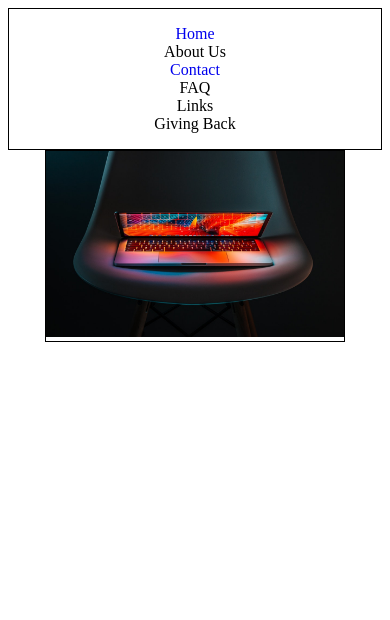
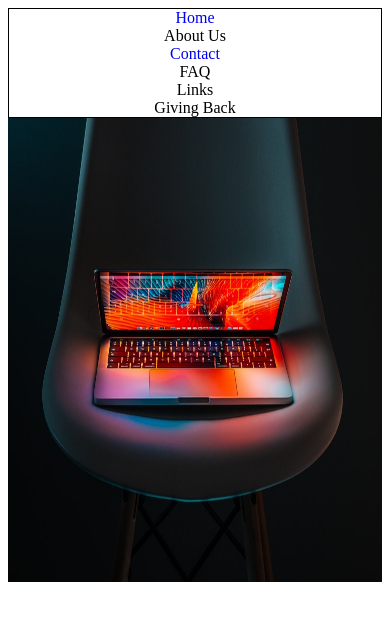
Before and after one commit to Miked0331/tenthward, a plain HTML site: page index.html in a window 390 px wide. Drawn offline with Linux system fonts and the light colour scheme.

Commit message:
landing update

```diff
--- a/style.css
+++ b/style.css
@@ -40,6 +40,11 @@ input[type=text], select, textarea {
     }
   }
 
+  /*Background color*/
+  body {
+    background-color: FFF8DC;
+  }
+
   .nav-container {
       display: flex;
       border: solid black 1px;
@@ -65,20 +70,28 @@ a {
   @media only screen and (max-width: 600px) {
     .nav-container {
       margin: 0px;
-  display: block;
-  text-align: center;
-
+    display: block;
+    text-align: center;
+      padding: 0;
     }
   }
 
   .landing {
     text-align: center;
-border: solid black 1px;
-margin: 0 10% 0 10%;
+  margin: 0 10% 0 10%;
 
   }
 
   .landing img {
     width: 100%;
+    height: 55vh;
+  }
 
+  @media only screen and (max-width: 600px) {
+    .landing {
+      margin: 0px;
+    display: block;
+    text-align: center;
+
+    }
   }
```
Also changed, not shown: script.js (added).
